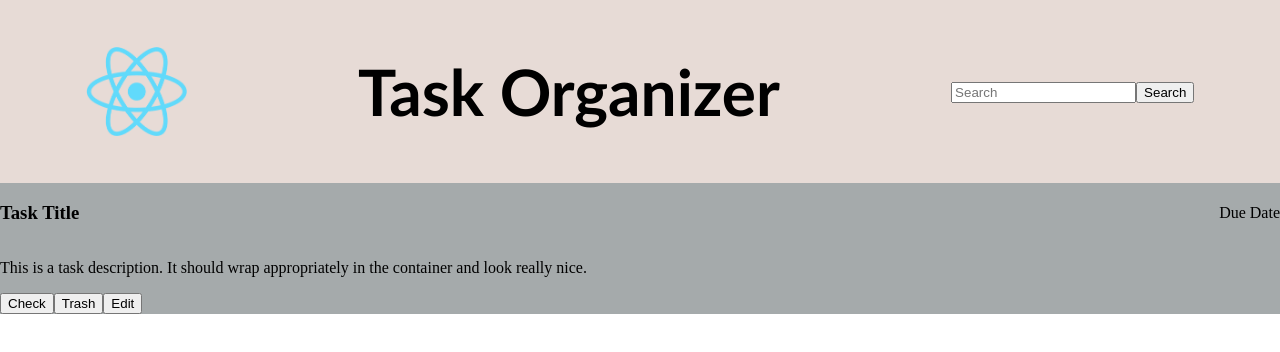
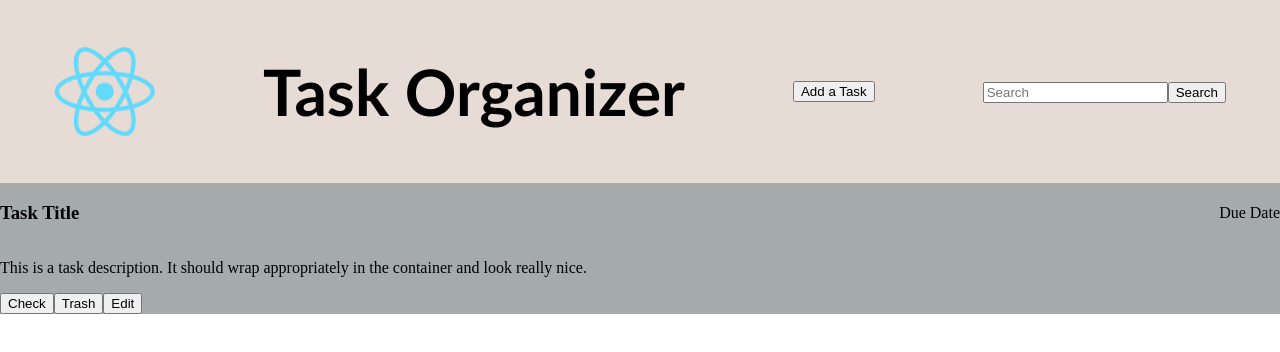
Before and after one commit to napolitanj/to-do-list-react, a React (Vite) app: page / in a window 1280 px wide. Shown: the top 352 px of the page. Built offline with nearby package versions, Linux system fonts and the light colour scheme.

Commit message:
Add conditions to make editor appear

```diff
--- a/src/App.tsx
+++ b/src/App.tsx
@@ -1,21 +1,31 @@
 import "./styles/App.css";
 import Navbar from "./components/Navbar";
 import Task from "./components/Task";
+import TaskEditor from "./components/TaskEditor";
+import { useState } from "react";
 
 function App() {
   const testTitle = "Task Title";
   const testDescription =
     "This is a task description. It should wrap appropriately in the container and look really nice.";
   const testDueDate = "Due Date";
+  const [editorVisible, setEditorVisible] = useState(false);
+
+  const toggleEditor = () => {
+    setEditorVisible((prev) => !prev);
+  };
 
   return (
     <>
-      <Navbar></Navbar>
+      <Navbar onClick={toggleEditor}></Navbar>
       <Task
         title={testTitle}
         description={testDescription}
         dueDate={testDueDate}
       ></Task>
+      {editorVisible && (
+        <TaskEditor title="" description="" dueDate=""></TaskEditor>
+      )}
     </>
   );
 }
--- a/src/components/Navbar.tsx
+++ b/src/components/Navbar.tsx
@@ -1,11 +1,18 @@
 import "../styles/NavBarStyles.css";
 
-const Navbar = () => {
+interface Props {
+  onClick: () => void;
+}
+
+const Navbar = ({ onClick }: Props) => {
   return (
     <>
       <nav className="header-nav">
         <img className="header-icon" src="src\assets\react-emblem.png"></img>
         <h1 className="header-title">Task Organizer</h1>
+        <button onClick={onClick} className="addTask">
+          Add a Task
+        </button>
         <form className="" role="search">
           <input
             className=""
--- a/src/components/TaskEditor.tsx
+++ b/src/components/TaskEditor.tsx
@@ -9,11 +9,11 @@ const TaskEditor = ({ title, description, dueDate }: Props) => {
     <>
       <div className="editor-container">
         <p className="edit-title"></p>
-        <input>{title}</input>
+        <input></input>
         <p className="edit-description"></p>
-        <input>{description}</input>
+        <input></input>
         <p className="edit-due-date"></p>
-        <input>{dueDate}</input>
+        <input></input>
         <div className="button-container">
           <button>Save</button>
           <button>Discard</button>
```
